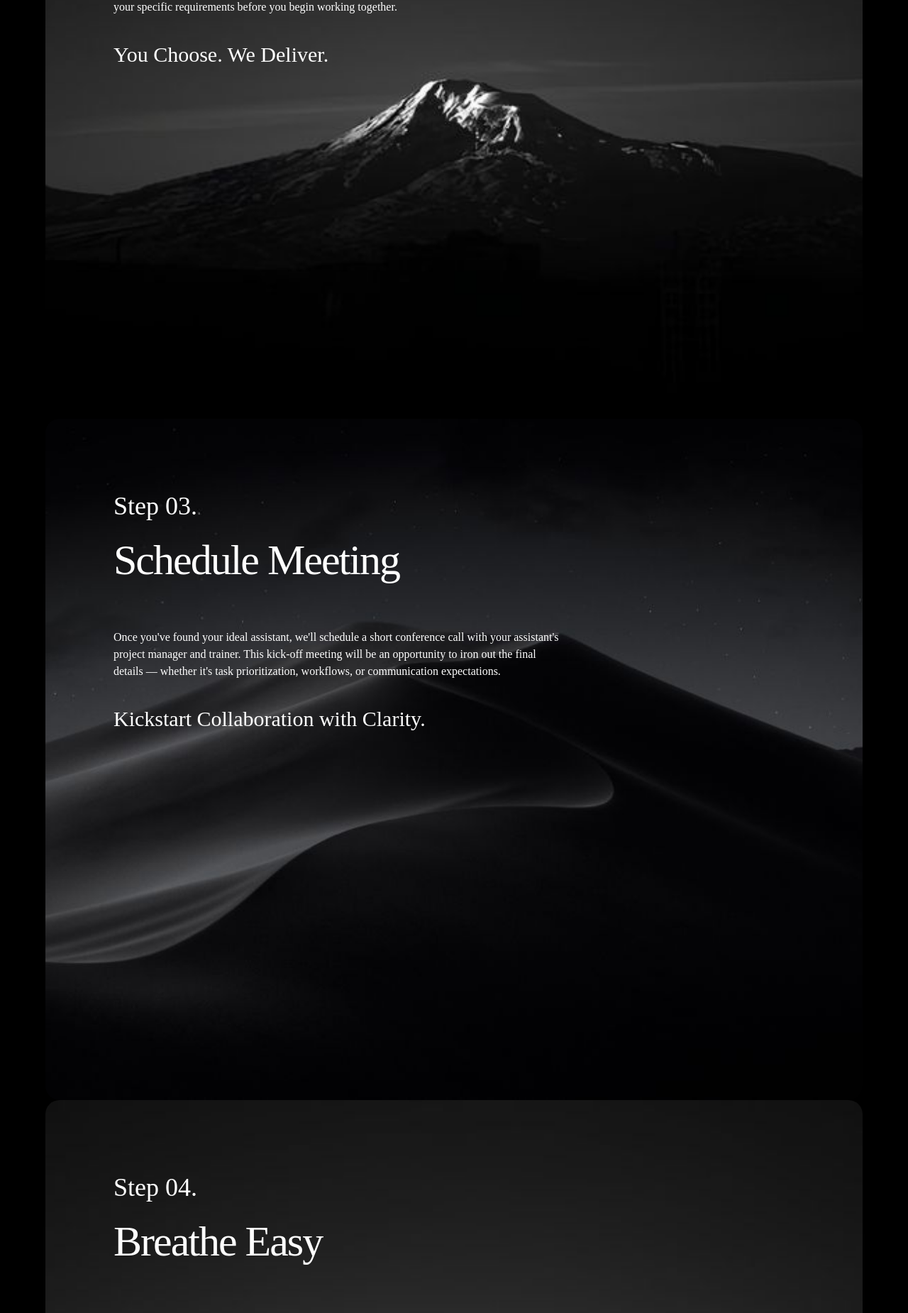
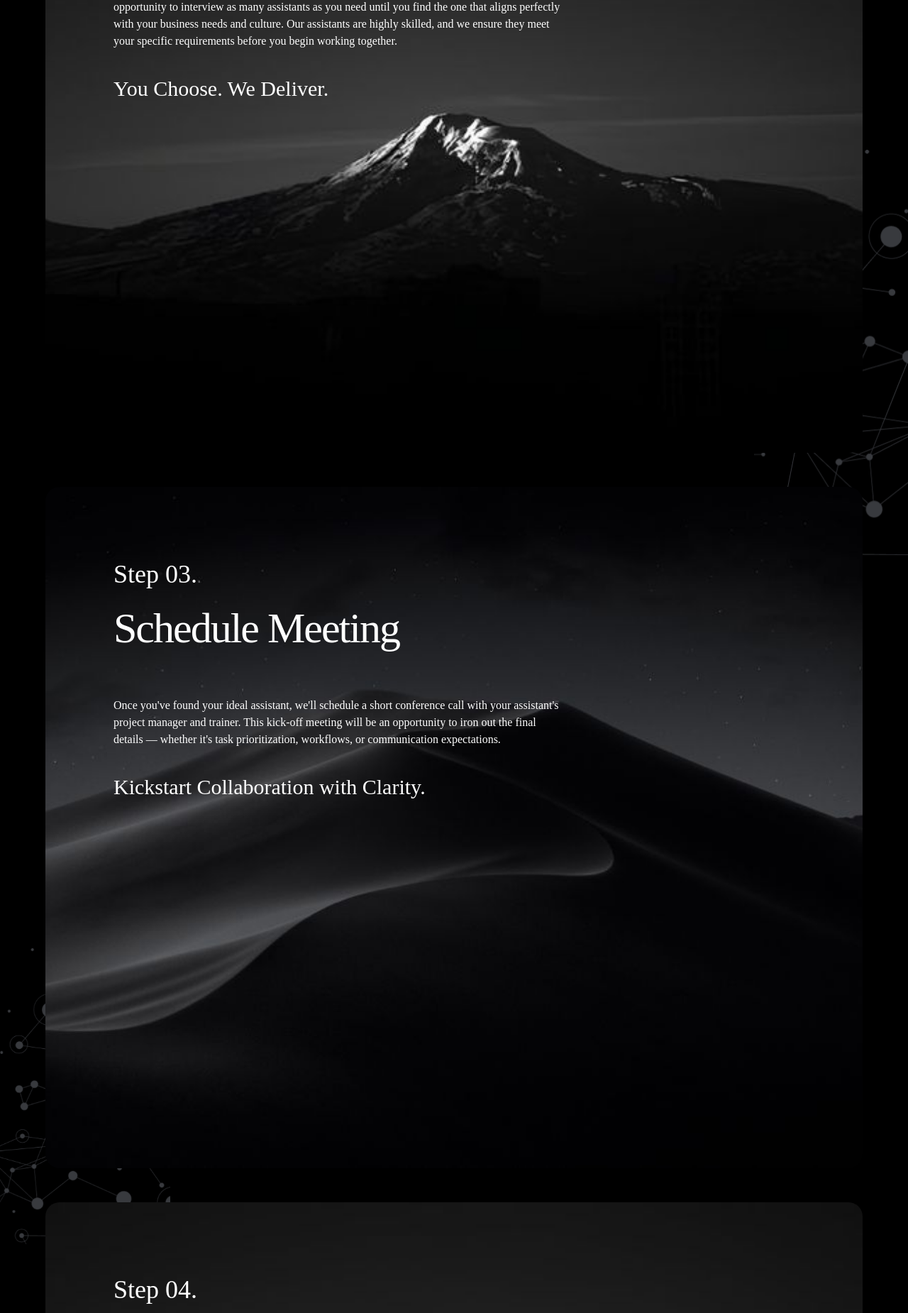
Before and after one commit to Tulsiyan-Fashion-pvt-ltd/Hooter_backend, a Flask app: page / in a window 1280 px wide. Shown: the part 3520-5370 px from the top of the page at 71% size. Run offline with Flask 3, Linux system fonts and the light colour scheme; some web fonts are replaced.

Commit message:
homepage complete design

```diff
--- a/static/stylesheet/pages/homepage.css
+++ b/static/stylesheet/pages/homepage.css
@@ -94,11 +94,69 @@ background-image: url(/static/images/homepage_mesh_art03.png);
     top: 165rem;
     left: 0rem;
     opacity: 1;
-    background-image: url(/static//images/homepage_mesh_art04.png);
+    background-image: url(/static/images/homepage_mesh_art04.png);
     background-position: center left;
 }
 
+#art #mesh-art05{
+width: 15rem;
+  height: 36.7159375rem;
+  top: 225rem;
+  right: 0;
+  opacity: 1;
+  background-image: url(/static/images/homepage_mesh_art05.png);
+  background-position: center right;
+}
 
+#art #mesh-art06{
+    width: 15rem;
+  height: 36.7159375rem;
+  top: 290rem;
+  left: 0;
+  opacity: 1;
+  background-image: url(/static/images/homepage_mesh_art06.png);
+  background-position: center left;
+}
+
+#art #mesh-art07{
+width: 41.25rem;
+height: 23rem;
+top: 438rem;
+opacity: 1;
+background-position: center left;
+background-image: url(/static/images/homepage_mesh_art07.png);
+}
+
+#art #mesh-art08{
+width: 40rem;
+height: 40rem;
+top: 460rem;
+  right: 0rem;
+  opacity: 1;
+  background-position: center right -5rem;
+background-image: url(/static/images/homepage_mesh_art08.png);
+}
+
+
+#art #mesh-art09{
+width: 40rem;
+height: 40rem;
+top: 512rem;
+  left: 0rem;
+  opacity: 1;
+  background-position: center left -5rem;
+background-image: url(/static/images/homepage_mesh_art09.png);
+}
+
+#art #mesh-art10{
+width: 40rem;
+height: 40rem;
+top: 530rem;
+  right: 0rem;
+  opacity: 1;
+  background-position: center right;
+background-image: url(/static/images/homepage_mesh_art10.png);
+}
 
 h3{
     font-size: 1.25rem;
@@ -295,11 +353,11 @@ display: flex;
     /* border: 1px solid white; */
     margin-bottom: 3rem;
     background-size: cover;
-  background-position: center;
-  background-repeat: no-repeat;
-  padding: 6rem;
-  margin: 0 auto;
-  box-sizing: border-box;
+    background-position: center;
+    background-repeat: no-repeat;
+    padding: 6rem;
+    margin: 3rem auto;
+    box-sizing: border-box;
 }
 
 
@@ -638,6 +696,8 @@ background-color: var(--secondary-red-color-light--);
 
 #focus-img img{
     width: 100%;
+    position: relative;
+  z-index: -10000;
 }
 
 
@@ -718,7 +778,6 @@ vertical-align: middle;
 
 
 #end-image{
-    height: 60vw;
-      height: 45vw;
+      height: 40vw;
   object-fit: cover;
 }
--- a/templates/index.html
+++ b/templates/index.html
@@ -41,6 +41,12 @@
             <div id="mesh-art02"></div>
             <div id="mesh-art03"></div>
             <div id="mesh-art04"></div>
+            <div id="mesh-art05"></div>
+            <div id="mesh-art06"></div>
+            <div id="mesh-art07"></div>
+            <div id="mesh-art08"></div>
+            <div id="mesh-art09"></div>
+            <div id="mesh-art10"></div>
         </div>
         <div id="thcontainer">
             <div id="p-left">
```
